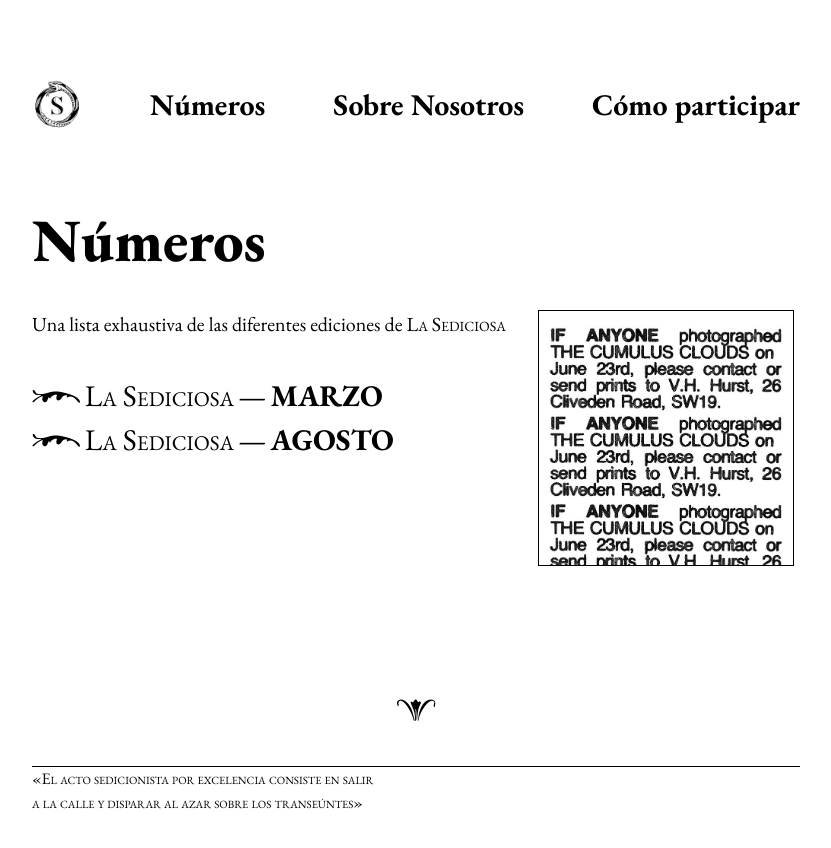
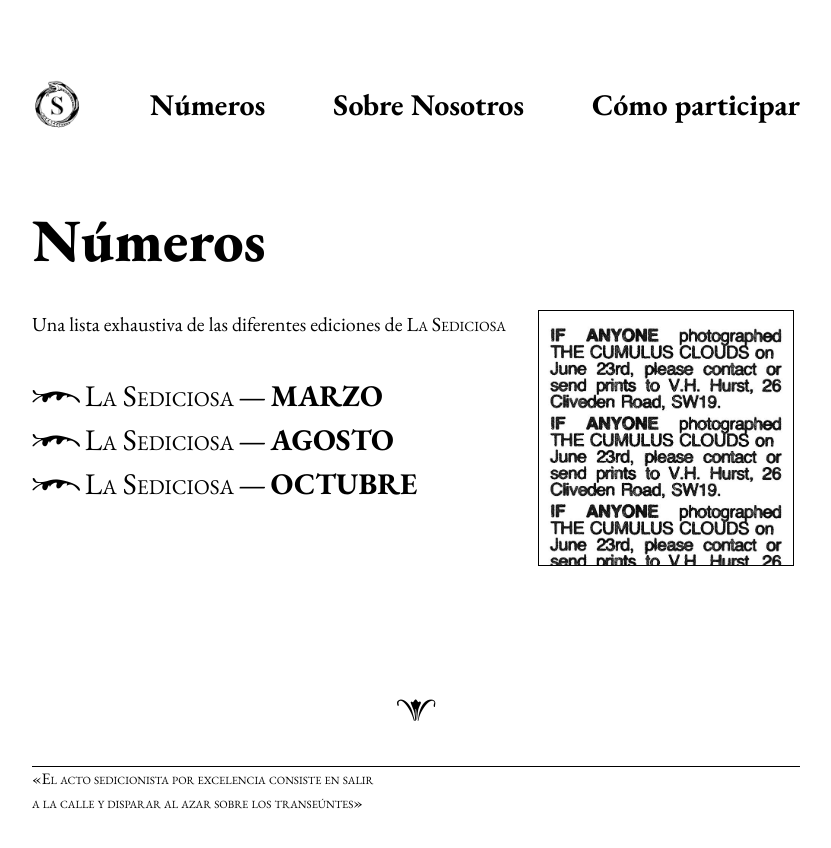
Before and after one commit to jesi-rgb/la-sediciosa, a SvelteKit app: page /numeros in a window 1280 px wide. Shown: the top 848 px of the page, without its empty margins (224-1055 px from the left). Built offline with nearby package versions, Linux system fonts and the light colour scheme.

Commit message:
add octubre

```diff
--- a/src/routes/numeros/+page.svelte
+++ b/src/routes/numeros/+page.svelte
@@ -1,7 +1,11 @@
 <script>
 	import Title from '../../lib/Components/Title.svelte';
 
-	let dataEdiciones = ['la-sediciosa-01-marzo.pdf', 'la-sediciosa-02-agosto.pdf'];
+	let dataEdiciones = [
+		'la-sediciosa-01-marzo.pdf',
+		'la-sediciosa-02-agosto.pdf',
+		'la-sediciosa-03-octubre.pdf'
+	];
 
 	let ediciones = dataEdiciones.map((x) => x.replace('.pdf', ''));
 
```
Also changed, not shown: 1 other file (tests, documents, lock files or other folders).
